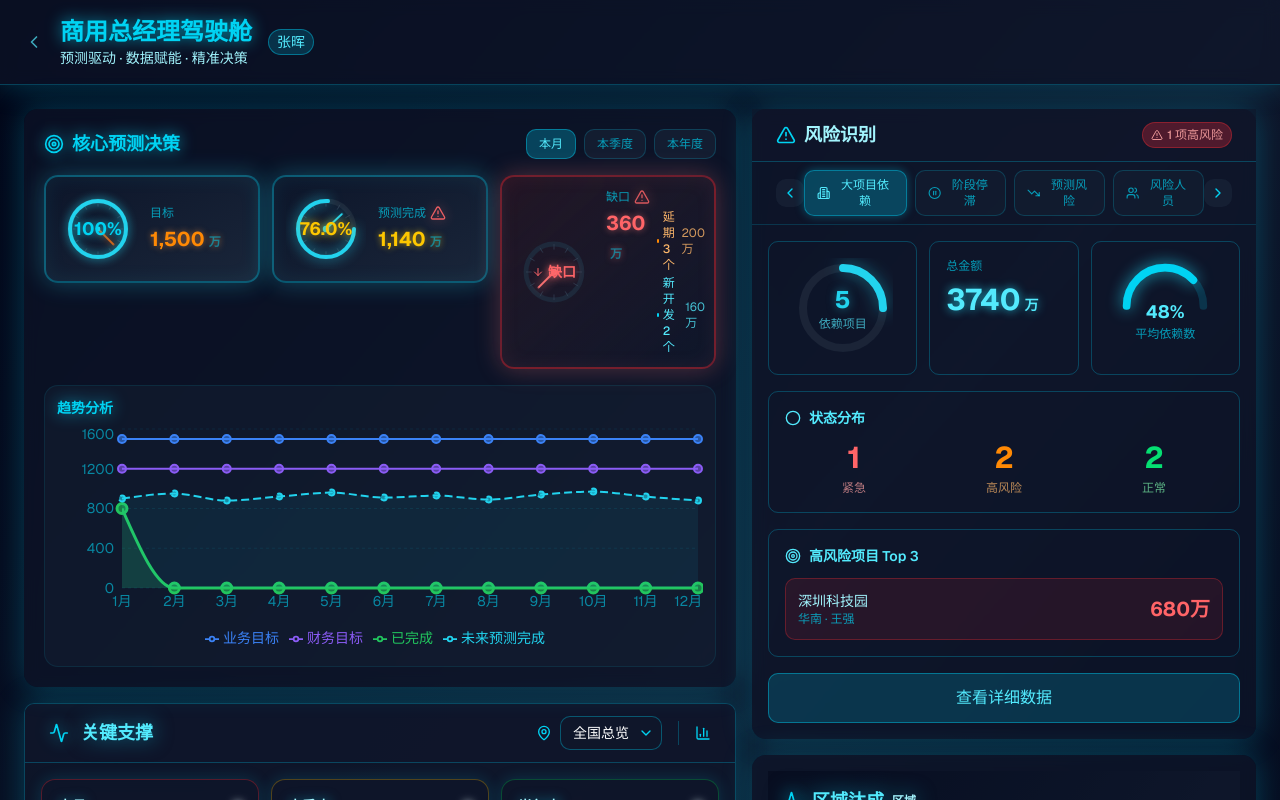
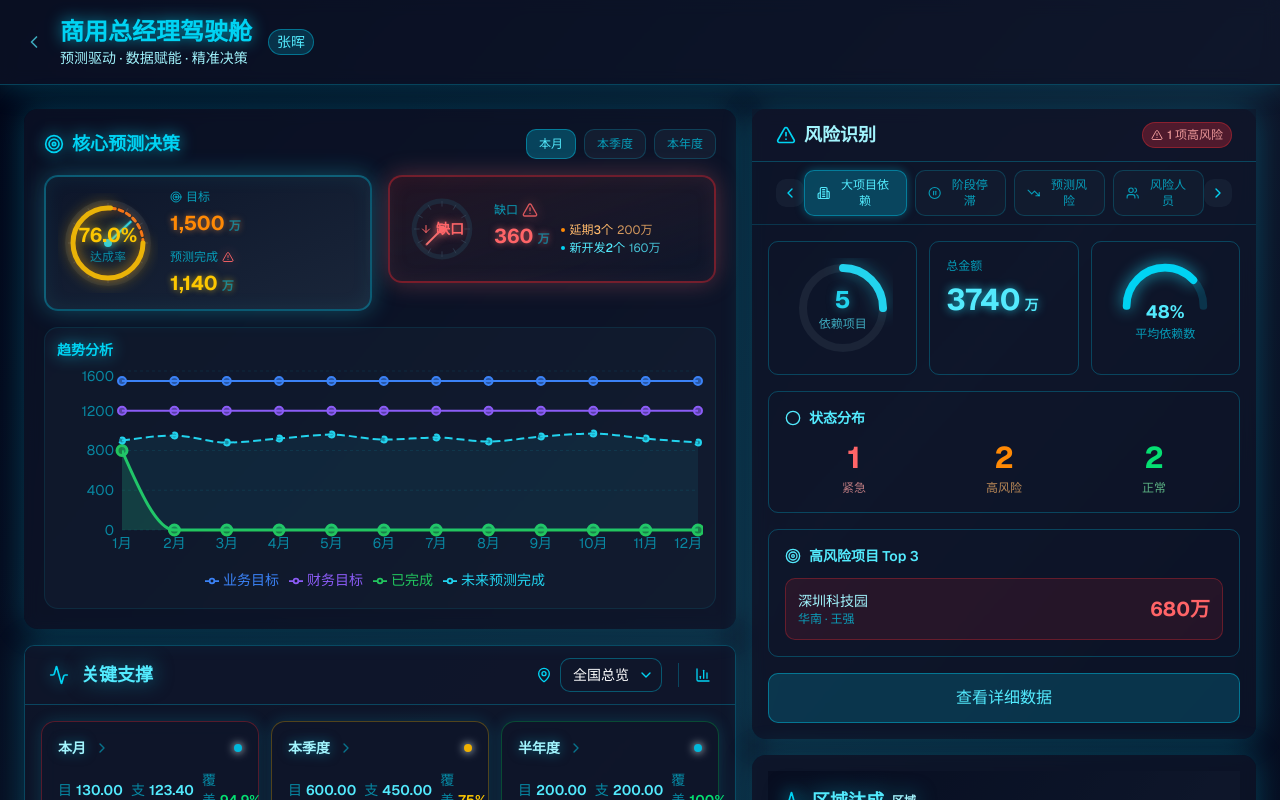
Before and after one commit to navylee1990/coze_jsc, a Next.js app: page /gm in a window 1280 px wide. Shown: the top 800 px of the page. Built offline with nearby package versions, Linux system fonts and the light colour scheme.

Commit message:
feat(gm): 合并目标与达成率仪表盘

```diff
--- a/src/app/gm/page.tsx
+++ b/src/app/gm/page.tsx
@@ -631,8 +631,8 @@ export default function GMDashboard() {
               </div>
 
               {/* 核心数据展示 - 汽车仪表盘样式 */}
-              <div className="grid grid-cols-3 gap-3 mb-4">
-                {/* 仪表盘1 - 目标 */}
+              <div className="grid grid-cols-2 gap-3 sm:gap-4 mb-4">
+                {/* 仪表盘1 - 目标与达成率 */}
                 <div className="relative">
                   <div
                     className="rounded-xl border-2 p-3 transition-all duration-300 bg-gradient-to-br from-slate-900/90 to-slate-800/90 border-cyan-500/40"
@@ -642,13 +642,13 @@ export default function GMDashboard() {
                   >
                     <div className="flex items-center gap-3">
                       {/* 仪表盘圆形 */}
-                      <div className="relative flex-shrink-0" style={{ width: '80px', height: '80px' }}>
+                      <div className="relative flex-shrink-0" style={{ width: '100px', height: '100px' }}>
                         <svg viewBox="0 0 100 100" className="w-full h-full">
                           {/* 背景圆 */}
                           <circle
                             cx="50"
                             cy="50"
-                            r="35"
+                            r="40"
                             fill="none"
                             stroke="#1e293b"
                             strokeWidth="6"
@@ -656,8 +656,8 @@ export default function GMDashboard() {
                           {/* 刻度线 */}
                           {[...Array(12)].map((_, i) => {
                             const angle = (i * 30 - 90) * (Math.PI / 180)
-                            const innerR = 28
-                            const outerR = 35
+                            const innerR = 34
+                            const outerR = 40
                             const x1 = 50 + innerR * Math.cos(angle)
                             const y1 = 50 + innerR * Math.sin(angle)
                             const x2 = 50 + outerR * Math.cos(angle)
@@ -674,114 +674,35 @@ export default function GMDashboard() {
                               />
                             )
                           })}
-                          {/* 进度弧线 - 目标始终100% */}
+                          {/* 目标弧线 - 橙色虚线 */}
                           <circle
                             cx="50"
                             cy="50"
                             r="35"
                             fill="none"
-                            stroke="#22d3ee"
-                            strokeWidth="5"
+                            stroke="#f97316"
+                            strokeWidth="3"
                             strokeLinecap="round"
-                            strokeDasharray="220"
-                            strokeDashoffset="0"
+                            strokeDasharray="4 4"
                             style={{
-                              filter: 'drop-shadow(0 0 6px rgba(34, 211, 238, 0.8))'
+                              filter: 'drop-shadow(0 0 4px rgba(249, 115, 22, 0.6))'
                             }}
                           />
-                          {/* 指针 */}
-                          <g transform={`translate(50, 50)`}>
-                            <line
-                              x1="0"
-                              y1="0"
-                              x2="0"
-                              y2="-28"
-                              stroke="#f97316"
-                              strokeWidth="2"
-                              style={{
-                                transform: `rotate(${needleAngle1}deg)`,
-                                transformOrigin: '0 0',
-                                filter: 'drop-shadow(0 0 4px rgba(249, 115, 22, 0.8))',
-                                transition: 'transform 1.5s cubic-bezier(0.34, 1.56, 0.64, 1)'
-                              }}
-                            />
-                            <circle cx="0" cy="0" r="3" fill="#22d3ee" />
-                          </g>
-                        </svg>
-                        {/* 中心数值 */}
-                        <div className="absolute inset-0 flex flex-col items-center justify-center">
-                          <span className="text-lg font-bold text-cyan-400" style={{ textShadow: '0 0 8px rgba(34, 211, 238, 0.8)' }}>
-                            100%
-                          </span>
-                        </div>
-                      </div>
-                      {/* 右侧数值 */}
-                      <div className="flex-1">
-                        <div className="text-xs text-cyan-400/70 mb-1">目标</div>
-                        <div className="text-xl font-bold text-orange-400" style={{ textShadow: '0 0 6px rgba(251, 146, 60, 0.6)' }}>
-                          {animatedTarget.toLocaleString()}
-                          <span className="text-xs text-cyan-400/50 ml-1">万</span>
-                        </div>
-                      </div>
-                    </div>
-                  </div>
-                </div>
-
-                {/* 仪表盘2 - 预测完成 */}
-                <div className="relative">
-                  <div
-                    className="rounded-xl border-2 p-3 transition-all duration-300 bg-gradient-to-br from-slate-900/90 to-slate-800/90 border-cyan-500/40"
-                    style={{
-                      boxShadow: '0 0 25px rgba(34, 211, 238, 0.3), inset 0 0 20px rgba(34, 211, 238, 0.08)'
-                    }}
-                  >
-                    <div className="flex items-center gap-3">
-                      {/* 仪表盘圆形 */}
-                      <div className="relative flex-shrink-0" style={{ width: '80px', height: '80px' }}>
-                        <svg viewBox="0 0 100 100" className="w-full h-full">
-                          {/* 背景圆 */}
+                          {/* 达成率进度弧线 */}
                           <circle
                             cx="50"
                             cy="50"
                             r="35"
                             fill="none"
-                            stroke="#1e293b"
-                            strokeWidth="6"
-                          />
-                          {/* 刻度线 */}
-                          {[...Array(12)].map((_, i) => {
-                            const angle = (i * 30 - 90) * (Math.PI / 180)
-                            const innerR = 28
-                            const outerR = 35
-                            const x1 = 50 + innerR * Math.cos(angle)
-                            const y1 = 50 + innerR * Math.sin(angle)
-                            const x2 = 50 + outerR * Math.cos(angle)
-                            const y2 = 50 + outerR * Math.sin(angle)
-                            return (
-                              <line
-                                key={i}
-                                x1={x1}
-                                y1={y1}
-                                x2={x2}
-                                y2={y2}
-                                stroke="#334155"
-                                strokeWidth="1"
-                              />
-                            )
-                          })}
-                          {/* 进度弧线 */}
-                          <circle
-                            cx="50"
-                            cy="50"
-                            r="35"
-                            fill="none"
-                            stroke="#22d3ee"
+                            stroke={animatedRate >= 90 ? '#22c55e' : animatedRate >= 70 ? '#eab308' : '#ef4444'}
                             strokeWidth="5"
                             strokeLinecap="round"
                             strokeDasharray="220"
                             strokeDashoffset={220 - (220 * Math.min(parseFloat(getAchievementRate()), 100) / 100)}
                             style={{
-                              filter: 'drop-shadow(0 0 8px rgba(34, 211, 238, 0.8))',
+                              filter: animatedRate >= 90 ? 'drop-shadow(0 0 8px rgba(34, 197, 94, 0.8))' :
+                                     animatedRate >= 70 ? 'drop-shadow(0 0 8px rgba(234, 179, 8, 0.8))' :
+                                     'drop-shadow(0 0 8px rgba(239, 68, 68, 0.8))',
                               transition: 'stroke-dashoffset 0.5s ease-out'
                             }}
                           />
@@ -791,7 +712,7 @@ export default function GMDashboard() {
                               x1="0"
                               y1="0"
                               x2="0"
-                              y2="-28"
+                              y2="-32"
                               stroke="#22d3ee"
                               strokeWidth="2.5"
                               style={{
@@ -804,22 +725,36 @@ export default function GMDashboard() {
                             <circle cx="0" cy="0" r="4" fill="#22d3ee" style={{ filter: 'drop-shadow(0 0 4px rgba(34, 211, 238, 0.8))' }} />
                           </g>
                         </svg>
-                        {/* 中心数值 */}
+                        {/* 中心数值 - 达成率 */}
                         <div className="absolute inset-0 flex flex-col items-center justify-center">
                           <span className={cn(
-                            'text-lg font-bold',
+                            'text-xl font-bold',
                             animatedRate >= 90 ? 'text-green-400' : animatedRate >= 70 ? 'text-yellow-400' : 'text-red-400'
-                          )} style={{ textShadow: `0 0 8px ${animatedRate >= 90 ? 'rgba(74, 222, 128, 0.8)' : animatedRate >= 70 ? 'rgba(250, 204, 21, 0.8)' : 'rgba(248, 113, 113, 0.8)'}` }}>
+                          )} style={{ textShadow: `0 0 10px ${animatedRate >= 90 ? 'rgba(74, 222, 128, 0.8)' : animatedRate >= 70 ? 'rgba(250, 204, 21, 0.8)' : 'rgba(248, 113, 113, 0.8)'}` }}>
                             {animatedRate.toFixed(1)}%
                           </span>
+                          <span className="text-xs text-cyan-400/60">达成率</span>
                         </div>
                       </div>
                       {/* 右侧数值 */}
-                      <div className="flex-1">
+                      <div className="flex-1 space-y-3">
+                        {/* 目标 */}
+                        <div>
+                          <div className="text-xs text-cyan-400/70 mb-1 flex items-center gap-1">
+                            <Target className="w-3 h-3" />
+                            目标
+                          </div>
+                          <div className="text-xl font-bold text-orange-400" style={{ textShadow: '0 0 6px rgba(251, 146, 60, 0.6)' }}>
+                            {animatedTarget.toLocaleString()}
+                            <span className="text-xs text-cyan-400/50 ml-1">万</span>
+                          </div>
+                        </div>
+                        {/* 预测完成 */}
+                        <div>
                           <div className="text-xs text-cyan-400/70 mb-1 flex items-center gap-1">
                             预测完成
                             {animatedRate < 100 && (
-                            <AlertTriangle className={`w-4 h-4 animate-pulse ${animatedRate >= 80 ? 'text-yellow-400 drop-shadow-[0_0_6px_rgba(250,204,21,0.6)]' : 'text-red-400 drop-shadow-[0_0_6px_rgba(248,113,113,0.6)]'}`} />
+                              <AlertTriangle className={`w-3 h-3 animate-pulse ${animatedRate >= 80 ? 'text-yellow-400 drop-shadow-[0_0_6px_rgba(250,204,21,0.6)]' : 'text-red-400 drop-shadow-[0_0_6px_rgba(248,113,113,0.6)]'}`} />
                             )}
                           </div>
                           <div className={cn(
@@ -833,8 +768,9 @@ export default function GMDashboard() {
                       </div>
                     </div>
                   </div>
+                </div>
 
-                {/* 仪表盘3 - 缺口 */}
+                {/* 仪表盘2 - 缺口 */}
                 <div className="relative">
                   <div
                     className={cn(
```
Lines whose indentation alone changed are shown as unchanged.
